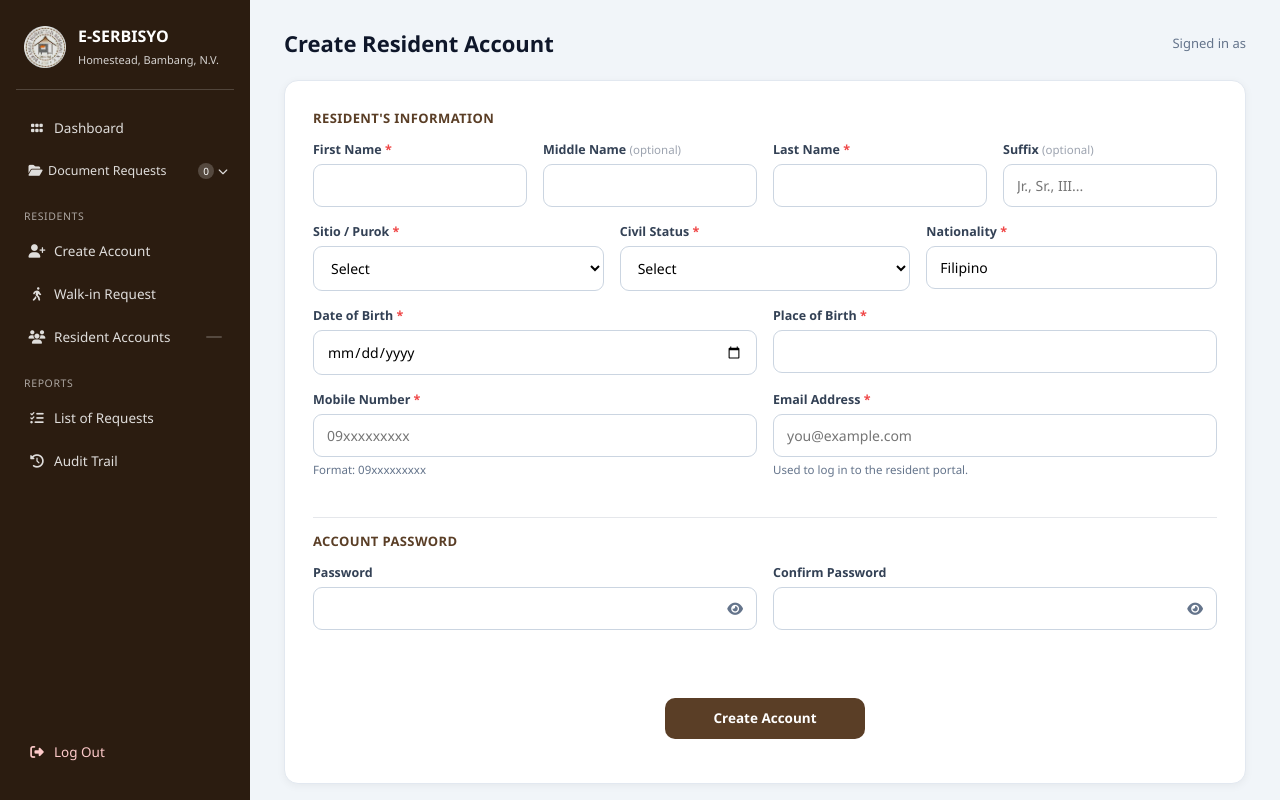
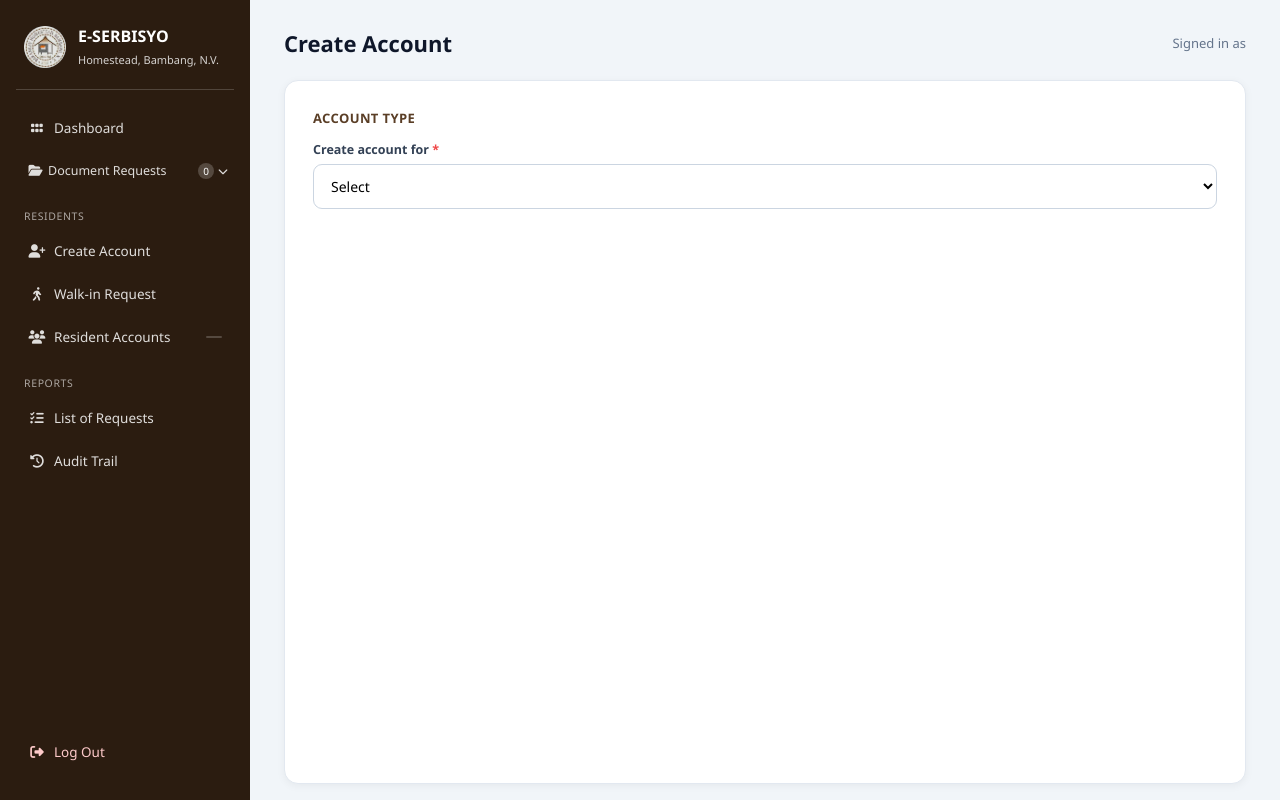
Before and after one commit to jasonabrias1/my_app2, a Laravel app: template resources/views/admin/create-account.blade.php in a window 1280 px wide. Run offline with Laravel 12, Linux system fonts and the light colour scheme; the template is opened without the code that fills it, so the values that code supplies are empty.

Commit message:
Add account type dropdown to create account page

```diff
--- a/public/script/admin_create_account.js
+++ b/public/script/admin_create_account.js
@@ -1,6 +1,6 @@
-
-function openCreateAccountModal(name) {
-    document.getElementById('createdResidentName').textContent = name;
+function openCreateAccountModal(name, type) {
+    document.getElementById('createdAccountName').textContent = name;
+    document.getElementById('createdAccountTypeLabel').textContent = type === 'admin' ? 'Admin' : 'Resident';
     document.getElementById('createStepSuccess').style.display = 'block';
     document.getElementById('createStepAgain').style.display = 'none';
     document.getElementById('createAccountModal').classList.add('open');
@@ -21,7 +21,6 @@ function resetCreateAccountForm() {
     window.location.href = window.ADMIN_ACCOUNTS_URL;
 }
 
-
 function togglePasswordVisibility(inputId, btn) {
     var input = document.getElementById(inputId);
     var icon = btn.querySelector('i');
@@ -38,9 +37,45 @@ function togglePasswordVisibility(inputId, btn) {
     }
 }
 
+// Show only the fields for the selected account type.
+// Hidden sections are disabled so they are not validated or submitted.
+function applyAccountType() {
+    var type = document.getElementById('accountType').value;
+    var fields = document.getElementById('formFields');
+
+    fields.style.display = type ? 'block' : 'none';
+    document.getElementById('actionInput').value = type === 'admin' ? 'create_admin' : 'create_resident';
+    document.getElementById('infoTitle').textContent =
+        type === 'admin' ? "Admin's Information" : "Resident's Information";
+    document.getElementById('emailHint').textContent =
+        type === 'admin' ? 'Used to log in to the admin portal.' : 'Used to log in to the resident portal.';
+    document.getElementById('submitBtn').textContent =
+        type === 'admin' ? 'Create Admin Account' : 'Create Resident Account';
+
+    document.querySelectorAll('.type-section').forEach(function (section) {
+        var active = section.dataset.type === type;
+        section.classList.toggle('active', active);
+        section.querySelectorAll('input, select, textarea').forEach(function (el) {
+            el.disabled = !active;
+        });
+    });
+}
 
 document.addEventListener('DOMContentLoaded', function () {
-    if (typeof CREATED_RESIDENT_NAME !== 'undefined') {
-        openCreateAccountModal(CREATED_RESIDENT_NAME);
+    var select = document.getElementById('accountType');
+    select.addEventListener('change', applyAccountType);
+    applyAccountType();
+
+    document.getElementById('createAccountForm').addEventListener('submit', function (e) {
+        var pw = document.getElementById('passwordInput').value;
+        var cpw = document.getElementById('confirmPasswordInput').value;
+        if (pw !== cpw) {
+            e.preventDefault();
+            alert('Passwords do not match.');
+        }
+    });
+
+    if (typeof CREATED_ACCOUNT_NAME !== 'undefined') {
+        openCreateAccountModal(CREATED_ACCOUNT_NAME, CREATED_ACCOUNT_TYPE);
     }
 });
--- a/resources/views/admin/create-account.blade.php
+++ b/resources/views/admin/create-account.blade.php
@@ -3,7 +3,7 @@
 <head>
     <meta charset="UTF-8">
     <meta name="viewport" content="width=device-width, initial-scale=1.0">
-    <title>Create Resident Account - E-Serbisyo</title>
+    <title>Create Account - E-Serbisyo</title>
     <link rel="stylesheet" href="https://cdnjs.cloudflare.com/ajax/libs/font-awesome/6.5.1/css/all.min.css">
     <link rel="stylesheet" href="{{ asset('stylesheet/admin_dashboard.css') }}">
     <link rel="stylesheet" href="{{ asset('stylesheet/admin_create_account.css') }}">
@@ -12,6 +12,8 @@
         input[type="password"]::-ms-clear {
             display: none;
         }
+        .type-section { display: none; }
+        .type-section.active { display: block; }
     </style>
 </head>
 <body>
@@ -19,7 +21,7 @@
 
     <div class="main">
         <div class="topbar">
-            <h2>Create Resident Account</h2>
+            <h2>Create Account</h2>
             <div class="who">Signed in as <b>{{ $admin_name }}</b></div>
         </div>
 
@@ -30,11 +32,24 @@
                     <ul>@foreach ($errors->all() as $error)<li>{{ $error }}</li>@endforeach</ul>
                 </div>
             @endif
-            <form method="POST" action="{{ url()->current() }}">
+            <form method="POST" action="{{ url()->current() }}" id="createAccountForm">
                 @csrf
-                <input type="hidden" name="action" value="create_resident">
+                <input type="hidden" name="action" id="actionInput" value="create_resident">
 
-                <div class="form-section-title">Resident's Information</div>
+                <div class="form-section-title">Account Type</div>
+                <div class="form-row">
+                    <div class="form-group">
+                        <label>Create account for <span class="req-mark">*</span></label>
+                        <select name="account_type" id="accountType" required>
+                            <option value="" {{ old('account_type') === null ? 'selected' : '' }} disabled>Select</option>
+                            <option value="resident" @selected(old('account_type') === 'resident')>Resident</option>
+                            <option value="admin" @selected(old('account_type') === 'admin')>Admin</option>
+                        </select>
+                    </div>
+                </div>
+
+                <div id="formFields" style="display:none;">
+                    <div class="form-section-title" id="infoTitle">Information</div>
                     <div class="form-row">
                         <div class="form-group">
                             <label>First Name <span class="req-mark">*</span></label>
@@ -54,6 +69,23 @@
                         </div>
                     </div>
 
+                    {{-- Admin only --}}
+                    <div class="type-section" data-type="admin">
+                        <div class="form-row">
+                            <div class="form-group">
+                                <label>Position <span class="req-mark">*</span></label>
+                                <select name="position" required>
+                                    <option value="" {{ old('position') === null ? 'selected' : '' }} disabled>Select</option>
+                                    @foreach (['Barangay Secretary', 'Barangay Captain', 'Barangay Treasurer', 'Kagawad', 'SK Chairperson', 'Staff'] as $position)
+                                        <option value="{{ $position }}" @selected(old('position') === $position)>{{ $position }}</option>
+                                    @endforeach
+                                </select>
+                            </div>
+                        </div>
+                    </div>
+
+                    {{-- Resident only --}}
+                    <div class="type-section" data-type="resident">
                         <div class="form-row">
                             <div class="form-group">
                                 <label>Sitio / Purok <span class="req-mark">*</span></label>
@@ -89,6 +121,7 @@
                                 <input type="text" name="place_of_birth" value="{{ old('place_of_birth') }}" required>
                             </div>
                         </div>
+                    </div>
 
                     <div class="form-row">
                         <div class="form-group">
@@ -101,14 +134,14 @@
                         <div class="form-group">
                             <label>Email Address <span class="req-mark">*</span></label>
                             <input type="email" name="email" value="{{ old('email') }}" placeholder="you@example.com" required>
-                        <small style="color:var(--muted);font-size:11.5px;">Used to log in to the resident portal.</small>
+                            <small style="color:var(--muted);font-size:11.5px;" id="emailHint">Used to log in.</small>
                         </div>
                     </div>
 
                     <div class="form-section-title">Account Password</div>
                     <div class="form-row">
                         <div class="form-group">
-                        <label>Password</label>
+                            <label>Password <span class="req-mark">*</span></label>
                             <div class="password-field-wrap">
                                 <input type="password" name="password" id="passwordInput" required minlength="8">
                                 <button type="button" class="password-toggle-btn"
@@ -117,7 +150,7 @@
                             </div>
                         </div>
                         <div class="form-group">
-                        <label>Confirm Password</label>
+                            <label>Confirm Password <span class="req-mark">*</span></label>
                             <div class="password-field-wrap">
                                 <input type="password" name="confirm_password" id="confirmPasswordInput" required minlength="8">
                                 <button type="button" class="password-toggle-btn"
@@ -127,7 +160,8 @@
                         </div>
                     </div>
                     <div class="form-submit-row">
-                    <button type="submit" class="btn btn-centered">Create Account</button>
+                        <button type="submit" class="btn btn-centered" id="submitBtn">Create Account</button>
+                    </div>
                 </div>
             </form>
         </div>
@@ -143,7 +177,8 @@
                     </div>
                     <h3 style="margin-bottom:8px;">Account Created</h3>
                     <p style="color:var(--muted);font-size:13.5px;margin-bottom:22px;">
-                        Resident account for <strong id="createdResidentName"></strong> has been created successfully.
+                        <span id="createdAccountTypeLabel">Resident</span> account for
+                        <strong id="createdAccountName"></strong> has been created successfully.
                     </p>
                     <button type="button" class="btn btn-block" onclick="showCreateAnotherStep()">OK</button>
                 </div>
@@ -154,7 +189,7 @@
                     </div>
                     <h3 style="margin-bottom:8px;">Create another account?</h3>
                     <p style="color:var(--muted);font-size:13.5px;margin-bottom:22px;">
-                        You can add another resident now, or head back to the dashboard.
+                        You can add another account now, or head back to the dashboard.
                     </p>
                     <div style="display:flex;gap:10px;">
                         <button type="button" class="btn btn-view" style="flex:1;"
@@ -167,8 +202,11 @@
         </div>
     </div>
 
-    @if (session('created_resident_name'))
-        <script>var CREATED_RESIDENT_NAME = @json(session('created_resident_name'));</script>
+    @if (session('created_account_name'))
+        <script>
+            var CREATED_ACCOUNT_NAME = @json(session('created_account_name'));
+            var CREATED_ACCOUNT_TYPE = @json(session('created_account_type', 'resident'));
+        </script>
     @endif
     <script>
         window.ADMIN_RESIDENTS_URL = @json(route('admin.residents'));
```
Lines whose indentation alone changed are shown as unchanged.
